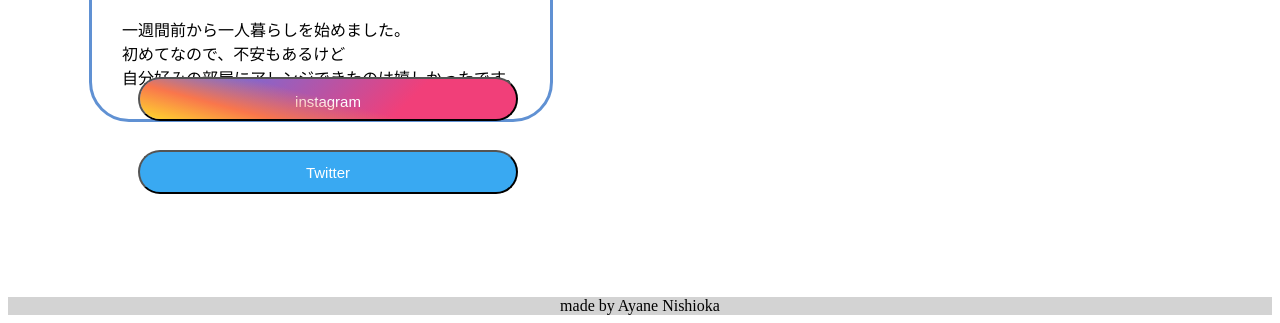
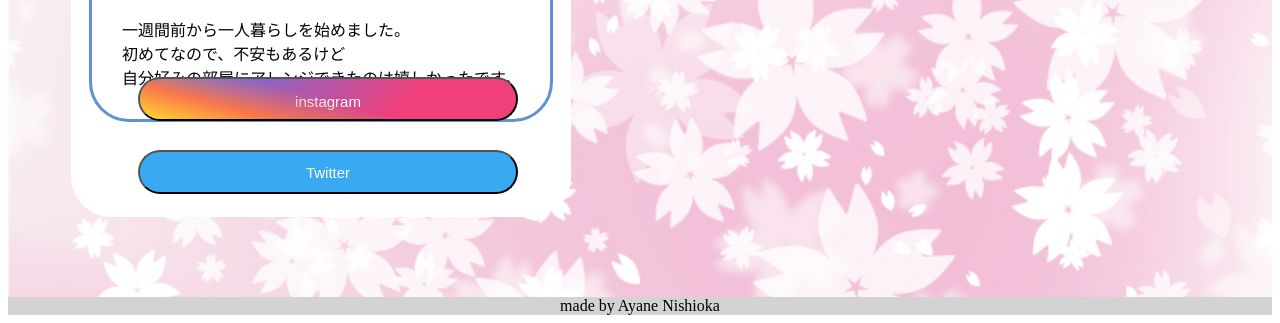
Before and after one commit to Nishioka999/no, a plain HTML site: page index.html in a window 1280 px wide. Shown: the part 511-834 px from the top of the page. Drawn offline with Linux system fonts and the light colour scheme.

Commit message:
Update homepage.css

```diff
--- a/homepage.css
+++ b/homepage.css
@@ -27,7 +27,7 @@ header {
 
 
 #first-block {
-  background-image: url("../images/83222.jpg");
+  background-image: url("83222.jpg");
   background-repeat: no-repeat;
   background-size: cover;
   height: 100vh;
```
